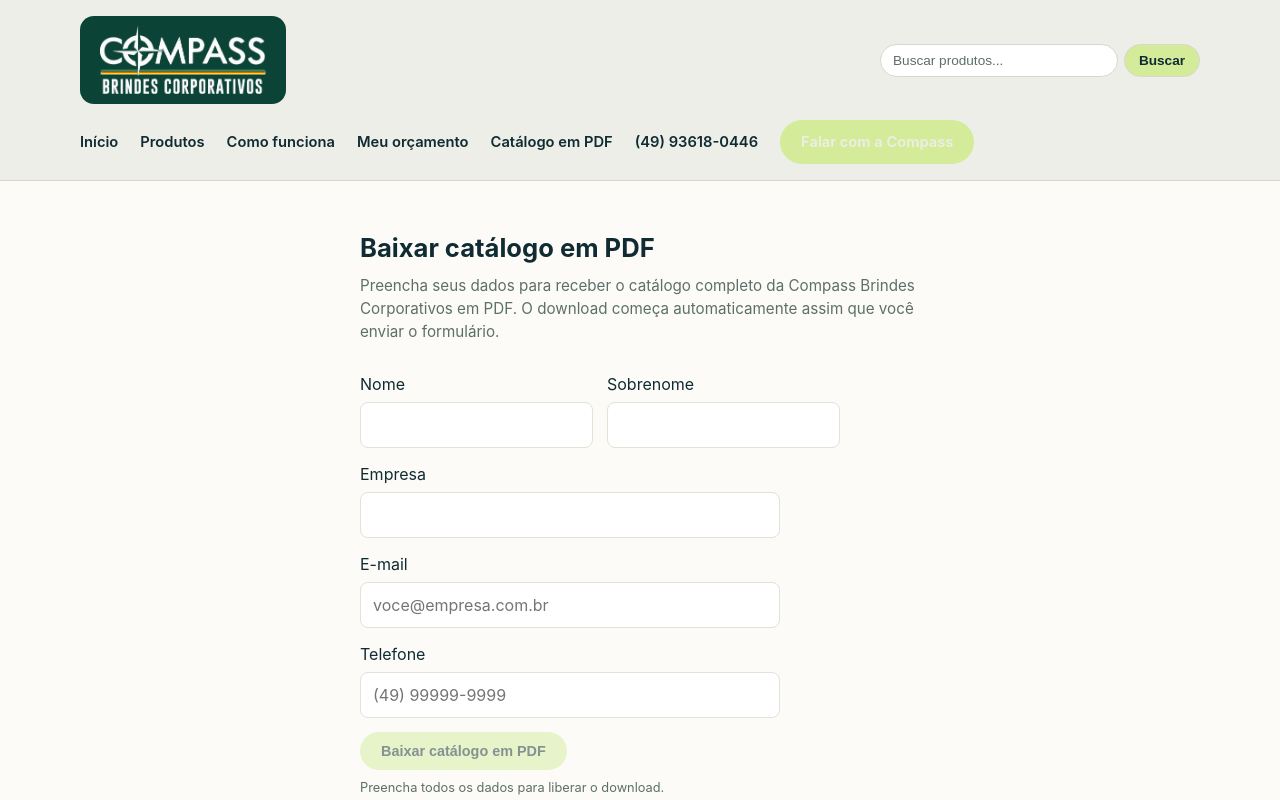
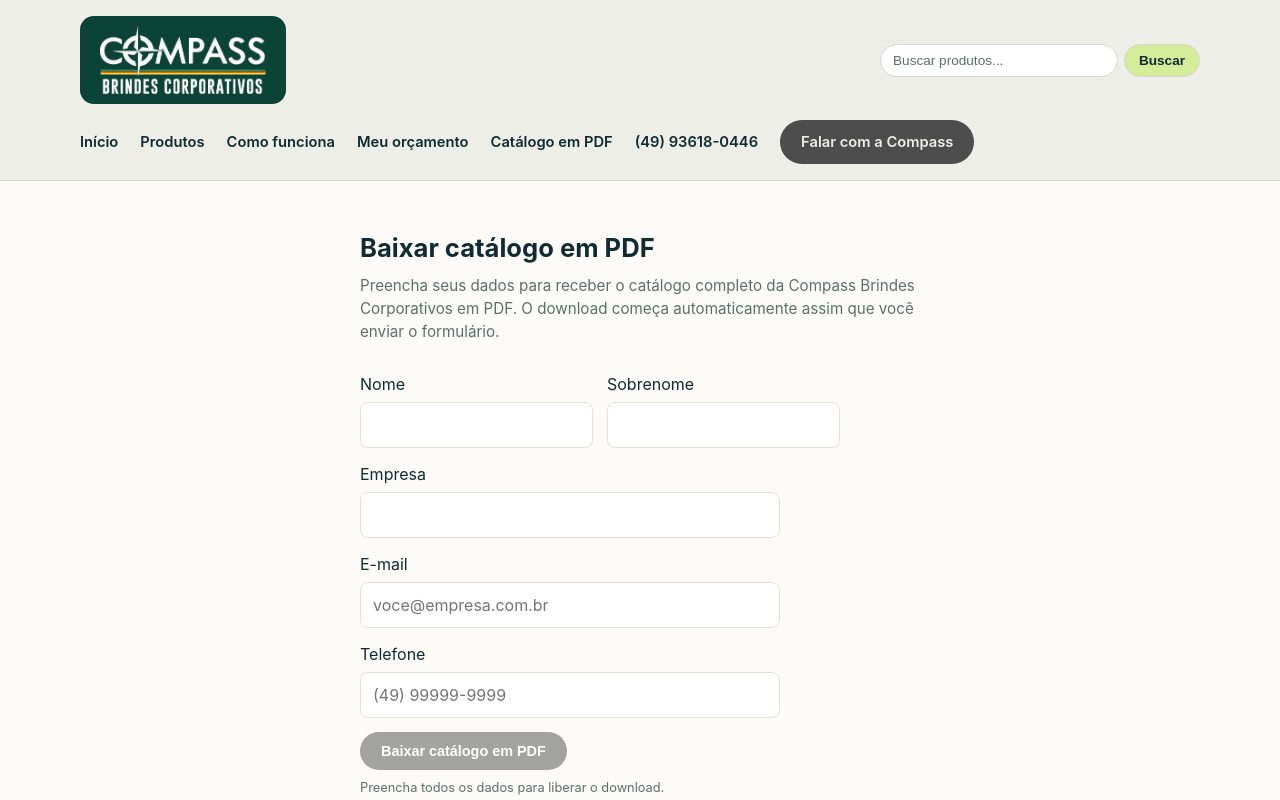
Before and after one commit to compassbrindes-stack/compass-brindes, a Next.js app: page /catalogo in a window 1280 px wide. Shown: the top 800 px of the page. Built offline with nearby package versions, Linux system fonts and the light colour scheme.

Commit message:
Update globals.css

```diff
--- a/app/globals.css
+++ b/app/globals.css
@@ -13,6 +13,8 @@
   --color-dark-2: #e1e4db;
   --color-accent: #d4ec9a;
   --color-accent-text: #102b32;
+  --color-cta: #4d4d4d;
+  --color-cta-text: #ffffff;
   --color-sage: #b9c9a8;
   --color-card-dark: #0f2a30;
   --color-on-light: #102b32;
@@ -108,6 +110,17 @@ a {
   color: var(--color-dark);
 }
 
+.site-header__phone {
+  font-size: 0.85rem;
+  font-weight: 700;
+  color: var(--color-cta);
+  white-space: nowrap;
+}
+
+.site-header__phone:hover {
+  color: var(--color-primary-dark);
+}
+
 .btn {
   display: inline-flex;
   align-items: center;
@@ -121,12 +134,12 @@ a {
 }
 
 .btn-primary {
-  background: var(--color-accent);
-  color: var(--color-accent-text);
+  background: var(--color-cta);
+  color: var(--color-cta-text);
 }
 
 .btn-primary:hover {
-  background: #c3e37f;
+  background: #383838;
 }
 
 .btn-outline {
```
